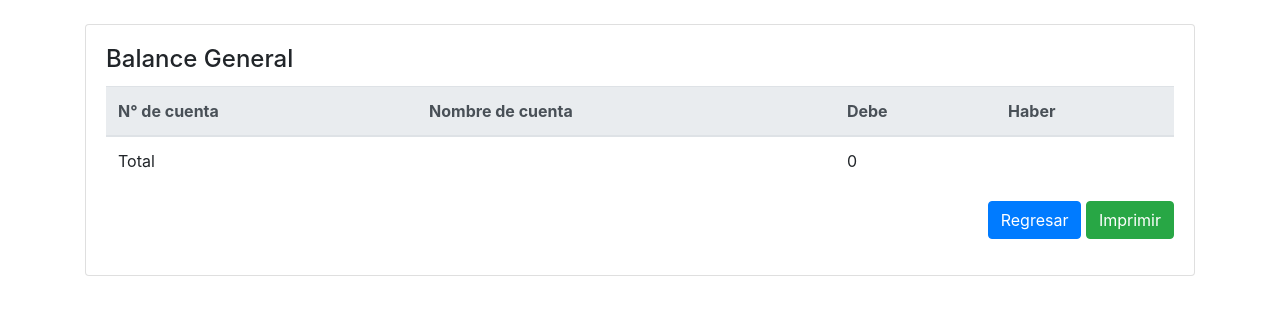
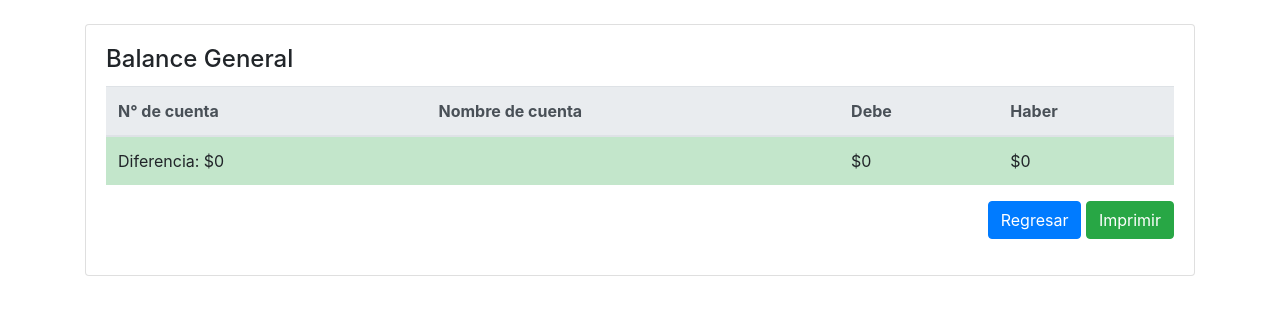
Before and after one commit to Alexander7000/SICA, a Django app: page /HojadeTrabajo/BalanceGeneral in a window 1280 px wide. Shown: the part 56-371 px from the top of the page. Run offline with Django 4.2, Linux system fonts and the light colour scheme; the visitor is signed in with stand-in values (Sample User, id 1); data that the repository does not hold is empty; some libraries are stand-ins or nearby versions.

Commit message:
Esta igual que el de alex :V

```diff
--- a/sica/templates/HojadeTrabajo/BalanceGeneral.html
+++ b/sica/templates/HojadeTrabajo/BalanceGeneral.html
@@ -46,35 +46,16 @@
                     {% endfor %}
                 </tbody>
 
-                 <tfoot>
+                 <tr id="suma" class="">
+                        <td> Diferencia:  ${{diferencia}}</td>
+                        <td></td>
 
-                 <tr>
-                     <td colspan="2">Total</td>
-                     <td id="tdTotal"></td>
-                 </tr>
+                        <td id="suma_debe" > ${{suma_debe}} </td>
+                        <td id="suma_haber"> ${{suma_haber}} </td>
 
-                 </tfoot>
+                    </tr>
             </table>
-            <script>
-                window.addEventListener("load",function(){
-                console.log("codigo js listo");
-                sumSueldos();
 
-                })
-                function sumSueldos(){
-                let total=0;
-                const table = document.getElementById("transacciones");
-                for( let i = 1 ; i < table.rows.length-1 ; i++){
-                   // console.log(table.row[i].cells[2].innerHTML);
-                    let rowValue = table.rows[i].cells[2].innerHTML;
-                    total=total + Number(rowValue);
-                }
-                //console.log(total);
-                const tdtotal=document.getElementById("tdTotal");
-                tdtotal.textContent=total;
-                }
-
-            </script>
             <p align="right">
                 <a name="" class="btn btn-primary" href="{% url 'inicio' %}" role="button">Regresar</a>
                 <input  name="" class="btn btn-success"  type="button" value="Imprimir" onclick="javascript:window.print()" />
--- a/sica/views.py
+++ b/sica/views.py
@@ -207,7 +207,24 @@
 def HojadeTrabajo(request):
 
     return render(request, 'HojadeTrabajo/index.html')
-@login_required()
+@login_required
 def BalanceGeneral(request):
     transacciones = Transaccion.objects.all()
-    return render(request, 'HojadeTrabajo/BalanceGeneral.html',{'transacciones': transacciones})
+
+    suma_debe = 0
+    suma_haber = 0
+
+    for transaccion in transacciones:
+        if transaccion.id_tipoTransaccion.id_tipoTransaccion == 1:
+            suma_debe += transaccion.monto
+
+        if transaccion.id_tipoTransaccion.id_tipoTransaccion == 2:
+            suma_haber += transaccion.monto
+
+    diferencia = abs(suma_debe-suma_haber)
+
+    return render(request, 'HojadeTrabajo/BalanceGeneral.html', {'transacciones': transacciones,
+
+                                                        'suma_debe': suma_debe,
+                                                        'suma_haber': suma_haber,
+                                                        'diferencia': diferencia})
```
